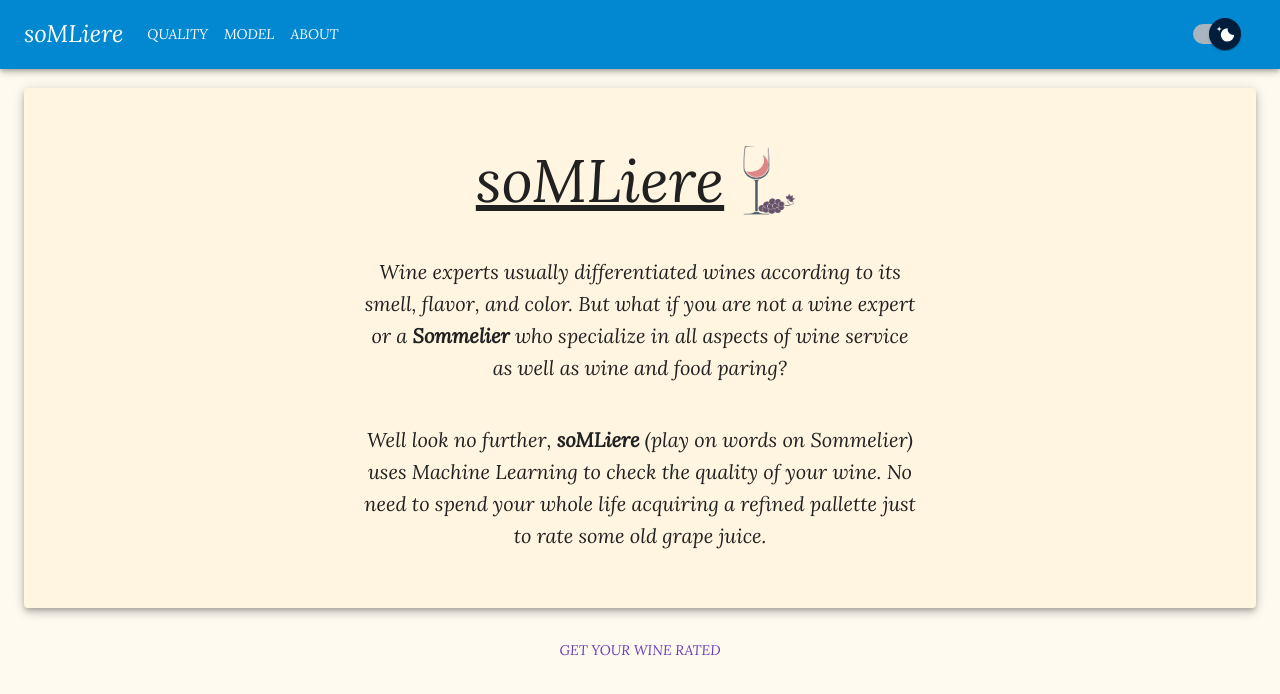
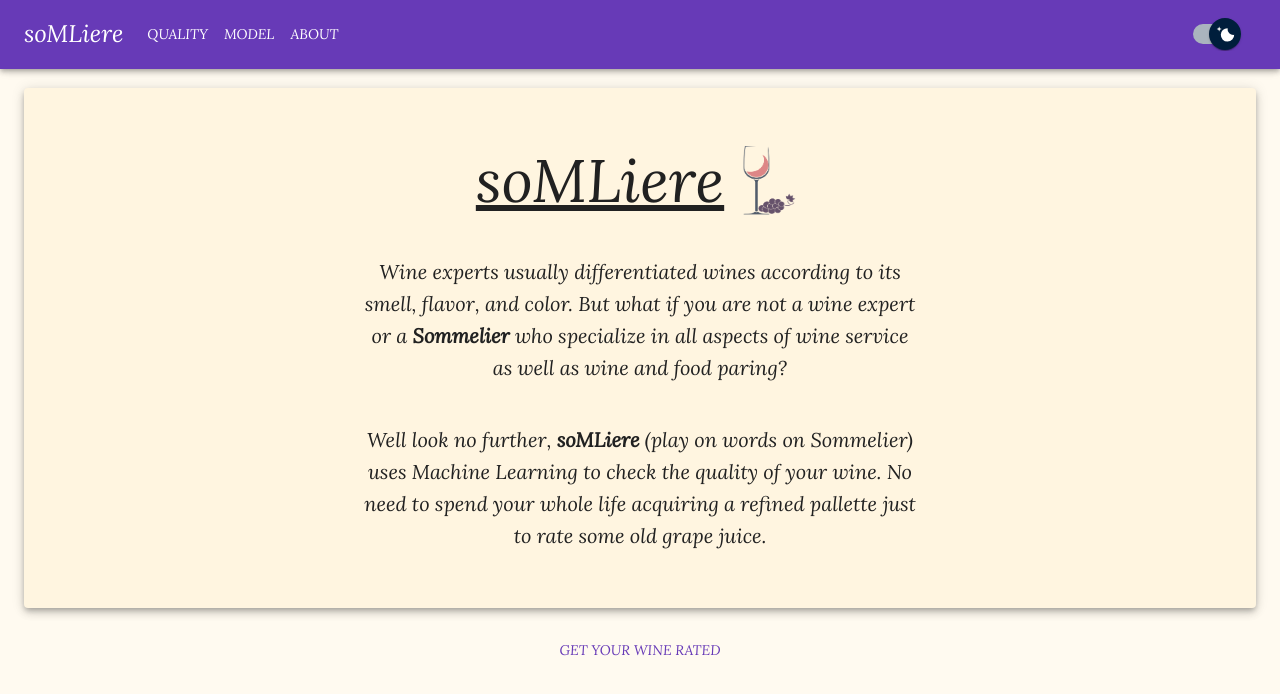
Before and after one commit to Ismael-Barajas/soMLiere-frontend, a Next.js app: page / in a window 1280 px wide. Shown: the top 694 px of the page. Built offline with nearby package versions, Linux system fonts and the light colour scheme.

Commit message:
update navbar and installed new dependencies

```diff
--- a/components/NavBar/NavBar.js
+++ b/components/NavBar/NavBar.js
@@ -17,13 +17,12 @@ import {
   Switch,
 } from "@mui/material";
 import MenuIcon from "@mui/icons-material/Menu";
-import Brightness4Icon from "@mui/icons-material/Brightness4";
-import Brightness7Icon from "@mui/icons-material/Brightness7";
 import KeyboardArrowUpIcon from "@mui/icons-material/KeyboardArrowUp";
 import { ColorModeContext } from "../../context/ColorModeContext";
 import PropTypes from "prop-types";
 import { useContext, useState } from "react";
 import Link from "next/link";
+import { useRouter } from "next/router";
 
 const MaterialUISwitch = styled(Switch)(({ theme }) => ({
   width: 62,
@@ -108,10 +107,6 @@ function ScrollTop(props) {
 
 ScrollTop.propTypes = {
   children: PropTypes.element.isRequired,
-  /**
-   * Injected by the documentation to work in an iframe.
-   * You won't need it on your project.
-   */
   window: PropTypes.func,
 };
 
@@ -133,9 +128,14 @@ HideOnScroll.propTypes = {
   window: PropTypes.func,
 };
 
-const pages = ["Quality", "Model", "About"];
+const pages = [
+  { page: "Quality", route: "/quality" },
+  { page: "Model", route: "/model" },
+  { page: "About", route: "/about" },
+];
 
 const NavBar = (props) => {
+  const router = useRouter();
   const { mode, toggleColorMode } = useContext(ColorModeContext);
   const [anchorElNav, setAnchorElNav] = useState(null);
 
@@ -149,13 +149,12 @@ const NavBar = (props) => {
   return (
     <>
       <HideOnScroll {...props}>
-        <AppBar sx={{ backgroundColor: "info.main" }}>
+        <AppBar>
           <Container maxWidth="xl">
             <Toolbar disableGutters>
               <Typography
                 variant="h5"
                 noWrap
-                component="div"
                 sx={{ mr: 2, display: { xs: "none", md: "flex" } }}
               >
                 <Link href="/">soMLiere</Link>
@@ -163,7 +162,6 @@ const NavBar = (props) => {
               <Box sx={{ flexGrow: 1, display: { xs: "flex", md: "none" } }}>
                 <IconButton
                   size="large"
-                  aria-label="account of current user"
                   aria-controls="menu-appbar"
                   aria-haspopup="true"
                   onClick={handleOpenNavMenu}
@@ -189,9 +187,16 @@ const NavBar = (props) => {
                     display: { xs: "block", md: "none" },
                   }}
                 >
-                  {pages.map((page) => (
-                    <MenuItem key={page} onClick={handleCloseNavMenu}>
-                      <Typography textAlign="center">{page}</Typography>
+                  {pages.map((page, index) => (
+                    <MenuItem
+                      key={index}
+                      onClick={(e) => {
+                        e.preventDefault();
+                        setAnchorElNav(null);
+                        router.push(page.route);
+                      }}
+                    >
+                      <Typography textAlign="center">{page.page}</Typography>
                     </MenuItem>
                   ))}
                 </Menu>
@@ -205,30 +210,29 @@ const NavBar = (props) => {
                 <Link href="/">soMLiere</Link>
               </Typography>
               <Box sx={{ flexGrow: 1, display: { xs: "none", md: "flex" } }}>
-                {pages.map((page) => (
-                  <Button
-                    key={page}
-                    onClick={handleCloseNavMenu}
-                    sx={{ my: 2, color: "white", display: "block" }}
-                  >
-                    {page}
-                  </Button>
-                ))}
+                {pages.map((page, index) => {
+                  return (
+                    <Button
+                      key={index}
+                      onClick={(e) => {
+                        e.preventDefault();
+                        router.push(page.route);
+                      }}
+                      sx={{ my: 2, color: "white", display: "block" }}
+                    >
+                      {page.page}
+                    </Button>
+                  );
+                })}
               </Box>
               <Box sx={{ flexGrow: 0 }}>
-                <Tooltip title={mode === "light" ? "Dark Mode" : "Light Mode"}>
-                  {/* <IconButton
-                    sx={{ ml: 1 }}
-                    onClick={toggleColorMode}
-                    color="inherit"
-                  >
-                    {mode === "dark" ? (
-                      <Brightness7Icon />
-                    ) : (
-                      <Brightness4Icon />
-                    )}
-                  </IconButton> */}
-
+                <Tooltip
+                  title={
+                    mode === "light"
+                      ? "Switch to Dark Mode"
+                      : "Switch to Light Mode"
+                  }
+                >
                   <MaterialUISwitch
                     onClick={toggleColorMode}
                     sx={{ m: 1 }}
```
Also changed, not shown: package.json (+6 -1 lines), 1 other file (tests, documents, lock files or other folders).
